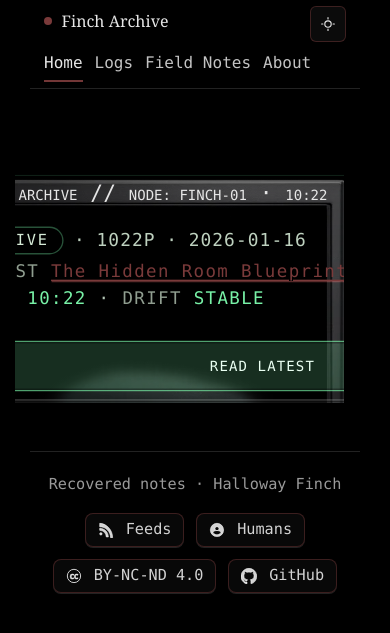
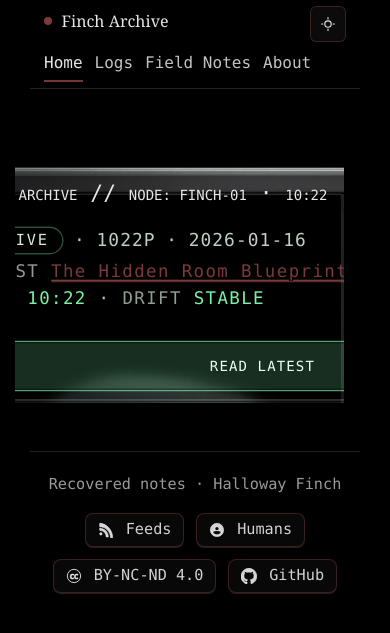
Before and after one commit to HallowayFinch/fincharchive.com, a Jekyll site: the page built from index.html, in a window 390 px wide. Shown: the top 633 px of the page. Built offline with Jekyll 4.4.1, drawn with Linux system fonts in a browser that asks for light colours.

Commit message:
Update style.css

```diff
--- a/assets/css/style.css
+++ b/assets/css/style.css
@@ -3123,3 +3123,38 @@ html, body { overflow-x: hidden; }
     height: calc(100% / 0.82) !important;
   }
 }
+
+/* ===== Finch CRT mobile centering + scale (override) ===== */
+@media (max-width: 720px) {
+  /* Keep the CRT container centered and prevent sideways drift */
+  .finch-crtframe {
+    width: min(96vw, 640px);
+    margin-inline: auto;
+    display: block;
+  }
+
+  /* If any prior transform/translate was applied, neutralize it on mobile */
+  .finch-crtframe__img {
+    width: 100%;
+    height: auto;
+    max-width: 100%;
+    margin-inline: auto;
+    transform-origin: 50% 50% !important;
+  }
+
+  /* Center the whole CRT frame visually, even if earlier rules used left/right offsets */
+  .finch-crtframe {
+    position: relative;
+    left: 0 !important;
+    right: 0 !important;
+    transform: none !important;
+  }
+
+  /*
+    Optional: slightly increase perceived size on mobile without breaking alignment.
+    If you want it even larger, change 1.08 -> 1.12.
+  */
+  .finch-crtframe__img {
+    transform: scale(1.08) !important;
+  }
+}
```
